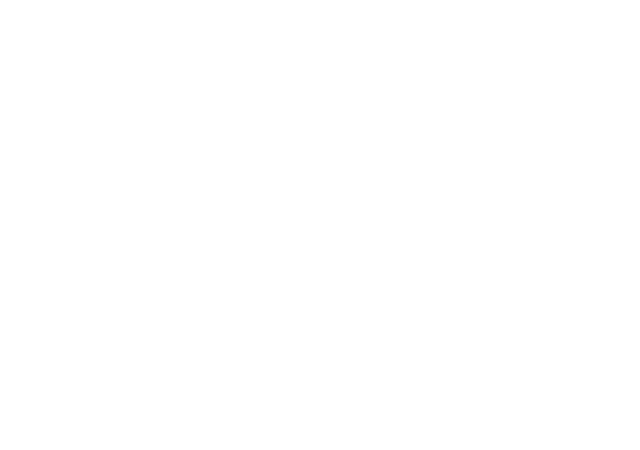
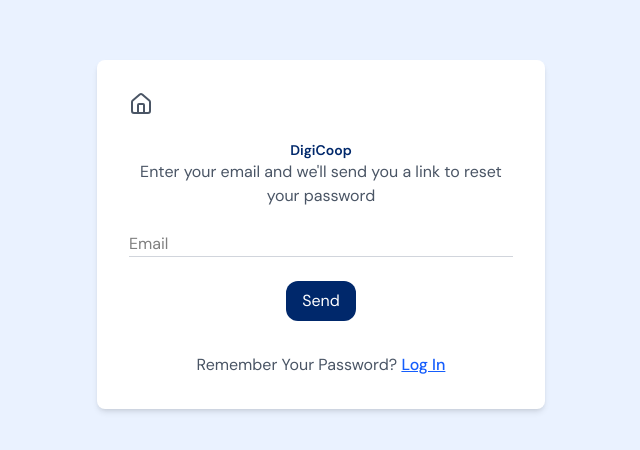
Before and after one commit to Auricmondal/Digicoop, a React (Vite) app in the folder client/: page /forgot-password in a window 1280 px wide. Before the commit this address had no page. Shown: the part 166-616 px from the top of the page, without its empty margins (319-959 px from the left). Built offline with nearby package versions, Linux system fonts and the light colour scheme.

Commit message:
added forgot password page

```diff
--- a/client/src/App.jsx
+++ b/client/src/App.jsx
@@ -2,6 +2,7 @@
 import { BrowserRouter as Router, Routes, Route } from "react-router-dom";
 import MainLayout from "./layouts/MainLayout";
 import Home from "./pages/HomePage";
+import ForgotPasswordPage from "./pages/ForgotPasswordPage";
 import "./App.css";
 
 export default function App() {
@@ -11,6 +12,7 @@ export default function App() {
         <Route path="/" element={<MainLayout />}>
           <Route index element={<Home />} />
         </Route>
+        <Route path="/forgot-password" element={<ForgotPasswordPage />} />
       </Routes>
     </Router>
   );
--- /dev/null
+++ b/client/src/components/sections/ForgotPasswordForm.jsx
@@ -0,0 +1,76 @@
+import { Home } from "lucide-react";
+import SectionWrapper from "../../layouts/SectionWrapper";
+import useAuthForm from "../../hooks/useAuthForm";
+
+const ForgotPasswordForm = ({ onSubmit, onLoginClick }) => {
+  const { formData, handleChange, handleSubmit, loading, error } = useAuthForm(
+    onSubmit,
+    { email: "" }
+  );
+
+  const handleLoginClick = () => {
+    if (onLoginClick) {
+      onLoginClick();
+    }
+  };
+
+  return (
+    <SectionWrapper>
+      <div className="w-full max-w-md bg-white rounded-lg shadow-md p-8">
+        {/* Home Icon */}
+        <Home className="w-6 h-6 text-gray-600" />
+
+        {/* Brand Name */}
+        <h1 className="text-center text-sm font-semibold text-primary mt-6">
+          DigiCoop
+        </h1>
+
+        {/* Description */}
+        <p className="text-center text-gray-600 mb-6">
+          Enter your email and we'll send you a link to reset your password
+        </p>
+
+        {/* Email Input */}
+        <input
+          type="email"
+          id="email"
+          name="email"
+          value={formData.email}
+          onChange={handleChange}
+          className="mb-6 w-full border-b border-gray-300 focus:outline-none focus:border-b focus:border-primary ease-in-out duration-200"
+          placeholder="Email"
+          required
+        />
+        {/* Error Message from hook */}
+        {error && <p className="text-red-500 text-sm mb-4">{error}</p>}
+
+        {/* Send Button */}
+        <div className="flex justify-center">
+          <button
+            type="button"
+            onClick={handleSubmit}
+            disabled={loading}
+            className={`bg-primary text-white py-2 px-4 rounded-xl transition duration-200 focus:outline-none focus:ring-2 focus:ring-dark-tint ${
+              loading ? "opacity-50 cursor-not-allowed" : "hover:shadow-md hover:shadow-black/50"
+            }`}
+          >
+            Send
+          </button>
+        </div>
+
+        {/* Login Link */}
+        <div className="text-center mt-8">
+          <span className="text-gray-600">Remember Your Password? </span>
+          <button
+            onClick={handleLoginClick}
+            className="text-blue-600 hover:text-blue-700 underline font-medium transition duration-200 bg-transparent border-none cursor-pointer"
+          >
+            Log In
+          </button>
+        </div>
+      </div>
+    </SectionWrapper>
+  );
+};
+
+export default ForgotPasswordForm;
--- a/client/src/components/ui/Cards.jsx
+++ b/client/src/components/ui/Cards.jsx
@@ -4,7 +4,7 @@ import { ArrowRight, ArrowUpRight } from "lucide-react";
 
 export function SolutionCard({ image, title, subtitle, buttontext }) {
   return (
-    <div className="bg-[#EAF2FF] border-2 border-gray-200 rounded-xl group/card">
+    <div className="bg-tint border-2 border-gray-200 rounded-xl group/card">
       {/* Image Section */}
       <div className="rounded-t-lg h-90 overflow-hidden">
         <div
@@ -24,7 +24,7 @@ export function SolutionCard({ image, title, subtitle, buttontext }) {
             hoverIcon={
               <ArrowUpRight className="text-primary bg-white rounded-full" />
             }
-            className="bg-[#EAF2FF] text-primary-dark rounded-xl w-full h-[64px] border-[2px] flex items-center justify-center font-semibold"
+            className="bg-tint text-primary-dark rounded-xl w-full h-[64px] border-[2px] flex items-center justify-center font-semibold"
           >
             {buttontext}
           </ButtonFlippedReveal>
--- /dev/null
+++ b/client/src/hooks/useAuthForm.jsx
@@ -0,0 +1,35 @@
+import { useState } from "react";
+
+export default function useAuthForm(submitForm, initialFields = {}) {
+  const [formData, setFormData] = useState(initialFields);
+  const [loading, setLoading] = useState(false);
+  const [error, setError] = useState("");
+
+  const handleChange = (e) => {
+    const { name, value } = e.target;
+    setFormData((prev) => ({ ...prev, [name]: value }));
+  };
+
+  const handleSubmit = async () => {
+    if (loading) return;
+    setLoading(true);
+    setError("");
+
+    try {
+      await submitForm(formData);
+    } catch (err) {
+      setError(err?.message || "Something went wrong.");
+      console.error(err);
+    } finally {
+      setLoading(false);
+    }
+  };
+
+  return {
+    formData,
+    handleChange,
+    handleSubmit,
+    loading,
+    error,
+  };
+}
--- /dev/null
+++ b/client/src/pages/ForgotPasswordPage.jsx
@@ -0,0 +1,29 @@
+import { useNavigate } from "react-router-dom";
+import ForgotPasswordForm from "../components/sections/ForgotPasswordForm";
+
+export default function ForgotPasswordPage() {
+  const navigate = useNavigate();
+
+  const handleForgotPasswordSubmit = async (email) => {
+    try {
+      console.log("Password reset requested for:", email);
+      // TODO: Implement API call
+      // TODO: Handle success
+    } catch (error) {
+      console.error("Error sending reset email:", error);
+    }
+  };
+
+  const handleLoginClick = () => {
+    navigate("/"); // no Login Route yet
+  };
+
+  return (
+    <div className="min-h-screen bg-tint flex items-center justify-center">
+      <ForgotPasswordForm
+        onSubmit={handleForgotPasswordSubmit}
+        onLoginClick={handleLoginClick}
+      />
+    </div>
+  );
+}
```
